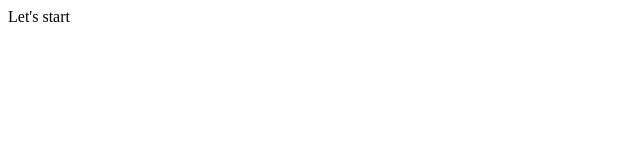
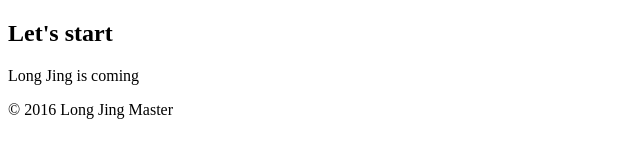
Before and after one commit to LongJing/LongJing.github.io, a plain HTML site: page index.html in a window 1280 px wide. Shown: the whole page, without its empty margins (0-640 px from the left). Drawn offline with Linux system fonts and the light colour scheme.

Commit message:
new index.html

```diff
--- a/index.html
+++ b/index.html
@@ -1 +1,25 @@
-Let's start
+<!doctype html>
+<html lang="en">
+<head>
+  <meta charset="utf-8">
+  <title>Long Jing on Github.IO</title>
+  <meta name="description" content="Long Jing started using Github.IO">
+  <meta name="author" content="krzysko@ymail.com">
+  <link rel="stylesheet" href="css/styles.css">
+  <!--[if lt IE 9]>
+    <script src="https://cdnjs.cloudflare.com/ajax/libs/html5shiv/3.7.3/html5shiv.js"></script>
+  <![endif]-->
+</head>
+<body>
+    <header>
+
+    </header>
+    <section>
+      <h2>Let's start</h2>
+      <p>Long Jing is coming</p>
+    </section>
+    <footer>
+      <p>&copy; 2016 Long Jing Master</p>
+    </footer>
+</body>
+</html>
```
